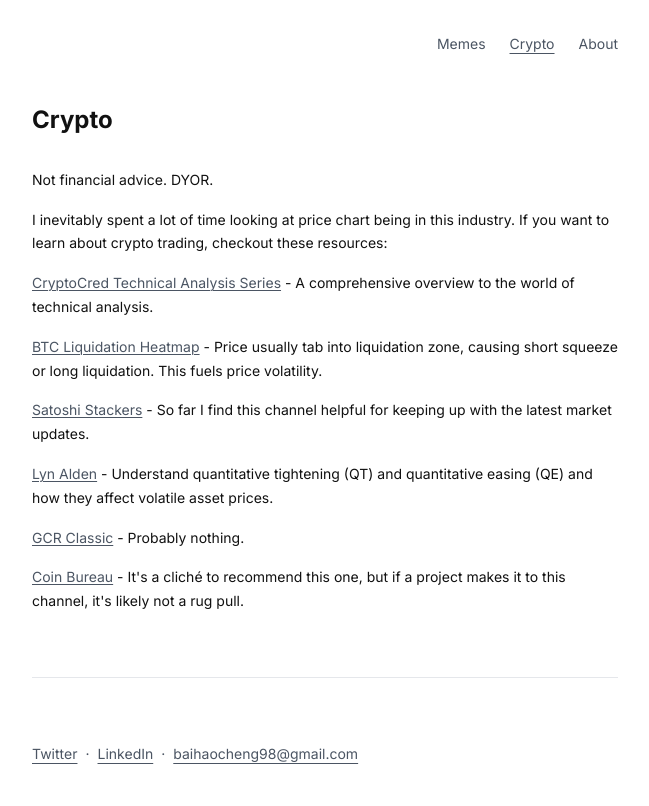
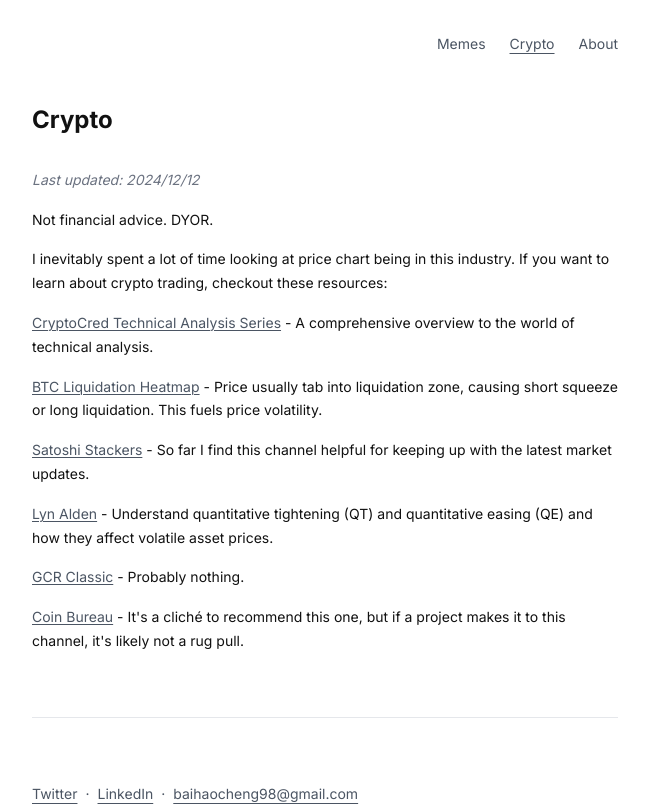
Before and after one commit to cbaihao/baihaocheng, a Next.js app: page /crypto in a window 1280 px wide. Shown: the top 806 px of the page, without its empty margins (315-964 px from the left). Built offline with nearby package versions, Linux system fonts and the light colour scheme.

Commit message:
last updated

```diff
--- a/app/crypto/page.tsx
+++ b/app/crypto/page.tsx
@@ -4,6 +4,7 @@
       <section>
         <h1 className="text-2xl font-bold mb-8">Crypto</h1>
         <div className="space-y-4">
+          <p className="text-gray-500 italic">Last updated: 2024/12/12</p>
           <p>Not financial advice. DYOR.</p>
           <p>
             I inevitably spent a lot of time looking at price chart being in
--- a/app/memes/page.tsx
+++ b/app/memes/page.tsx
@@ -6,7 +6,6 @@
       <section>
         <h1 className="text-2xl font-bold mb-8">Memes</h1>
         <div className="space-y-4">
-          <p className="text-gray-500 italic">Last updated: 2024/03/21</p>
           <p>I always have trouble finding a meme that I saw a while ago.</p>
           <div className="relative w-full h-[500px]">
             <Image
```
